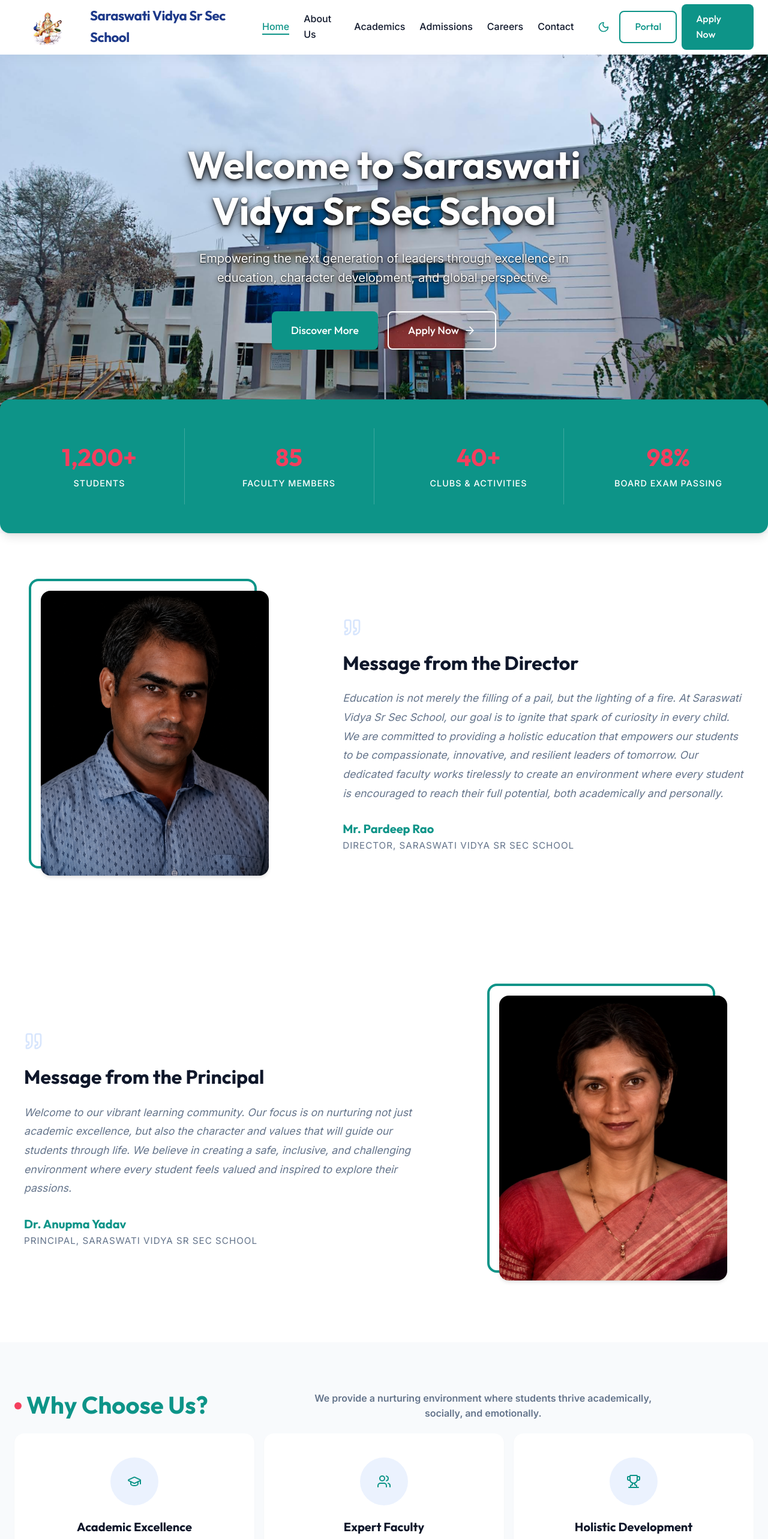
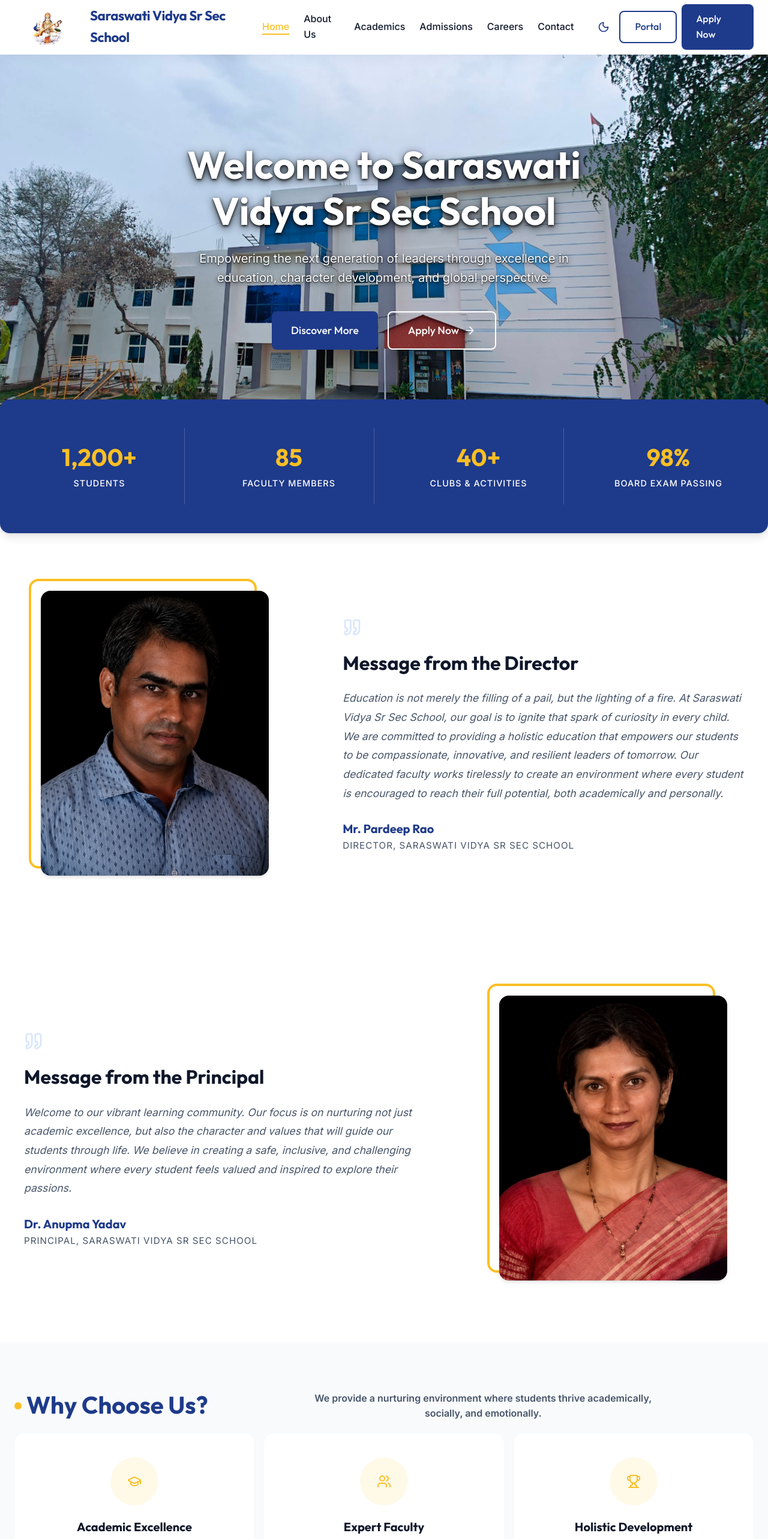
Before and after one commit to Mydvthukran/school-website, a React (Vite) app: page / in a window 1280 px wide. Shown: the top 2566 px of the page at 60% size. Built offline with nearby package versions, Linux system fonts and the light colour scheme.

Commit message:
feat: add responsive CSS modules for Home, Navbar, Careers, and global index styles

```diff
--- a/src/components/Navbar.css
+++ b/src/components/Navbar.css
@@ -95,7 +95,7 @@
 }
 
 .nav-link:hover, .nav-link.active {
-  color: var(--color-primary);
+  color: var(--color-secondary);
 }
 
 .nav-link::after {
@@ -105,7 +105,7 @@
   left: 0;
   width: 0;
   height: 2px;
-  background-color: var(--color-primary);
+  background-color: var(--color-secondary);
   transition: var(--transition);
 }
 
@@ -166,7 +166,7 @@
 }
 
 .mobile-nav-link.active {
-  color: var(--color-primary);
+  color: var(--color-secondary);
 }
 
 .w-full {
--- a/src/index.css
+++ b/src/index.css
@@ -2,15 +2,17 @@
 
 :root {
   /* Premium Color Palette */
-  --color-primary: #0d9488; /* Teal 600 */
-  --color-primary-light: #14b8a6; /* Teal 500 */
-  --color-secondary: #f43f5e; /* Rose 500 */
-  --color-secondary-hover: #e11d48; /* Rose 600 */
+  --color-primary: #1e3a8a; /* Deep Navy Blue */
+  --color-primary-light: #2563eb; /* Royal Blue */
+  --color-secondary: #fbbf24; /* Official Gold */
+  --color-secondary-hover: #f59e0b; /* Dark Gold */
+  --color-accent: #b91c1c; /* Crimson Red */
+  --color-accent-light: #ef4444; /* Light Crimson */
 
   --color-bg-light: #f8fafc; /* Slate 50 */
   --color-surface-light: #ffffff;
   --color-text-main: #0f172a; /* Slate 900 */
-  --color-text-muted: #64748b; /* Slate 500 */
+  --color-text-muted: #475569; /* Slate 600 */
   --color-border: #e2e8f0;
 
   --color-bg-dark: #0f172a; /* Slate 900 */
--- a/src/pages/Careers.css
+++ b/src/pages/Careers.css
@@ -150,7 +150,7 @@
 
 .input-group input:focus, .input-group select:focus {
   outline: none;
-  border-color: var(--color-primary);
+  border-color: var(--color-accent);
   background-color: var(--color-surface-light);
   box-shadow: 0 0 0 3px rgba(30, 58, 138, 0.1);
 }
--- a/src/pages/Home.css
+++ b/src/pages/Home.css
@@ -107,8 +107,8 @@
 .feature-icon {
   width: 44px;
   height: 44px;
-  background-color: rgba(59, 130, 246, 0.1);
-  color: var(--color-primary);
+  background-color: rgba(251, 191, 36, 0.1);
+  color: var(--color-secondary);
   border-radius: 50%;
   display: flex;
   align-items: center;
@@ -126,7 +126,7 @@
 }
 
 .feature-card:hover .feature-icon {
-  background-color: var(--color-primary);
+  background-color: var(--color-secondary);
   color: white;
 }
 
@@ -323,7 +323,7 @@
     left: -20px;
     right: 20px;
     bottom: 20px;
-    border: 4px solid var(--color-primary);
+    border: 4px solid var(--color-secondary);
     border-radius: var(--radius-lg);
     z-index: 1;
   }
```
